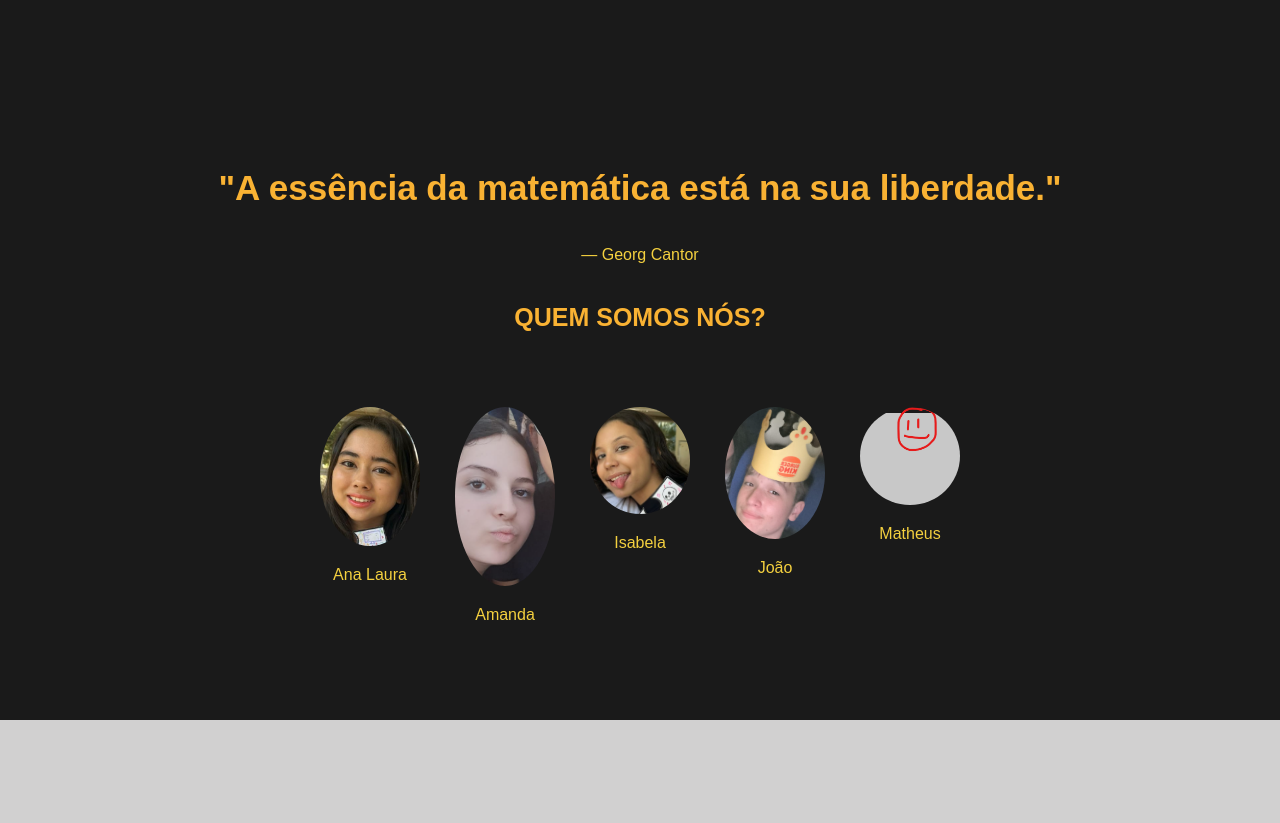
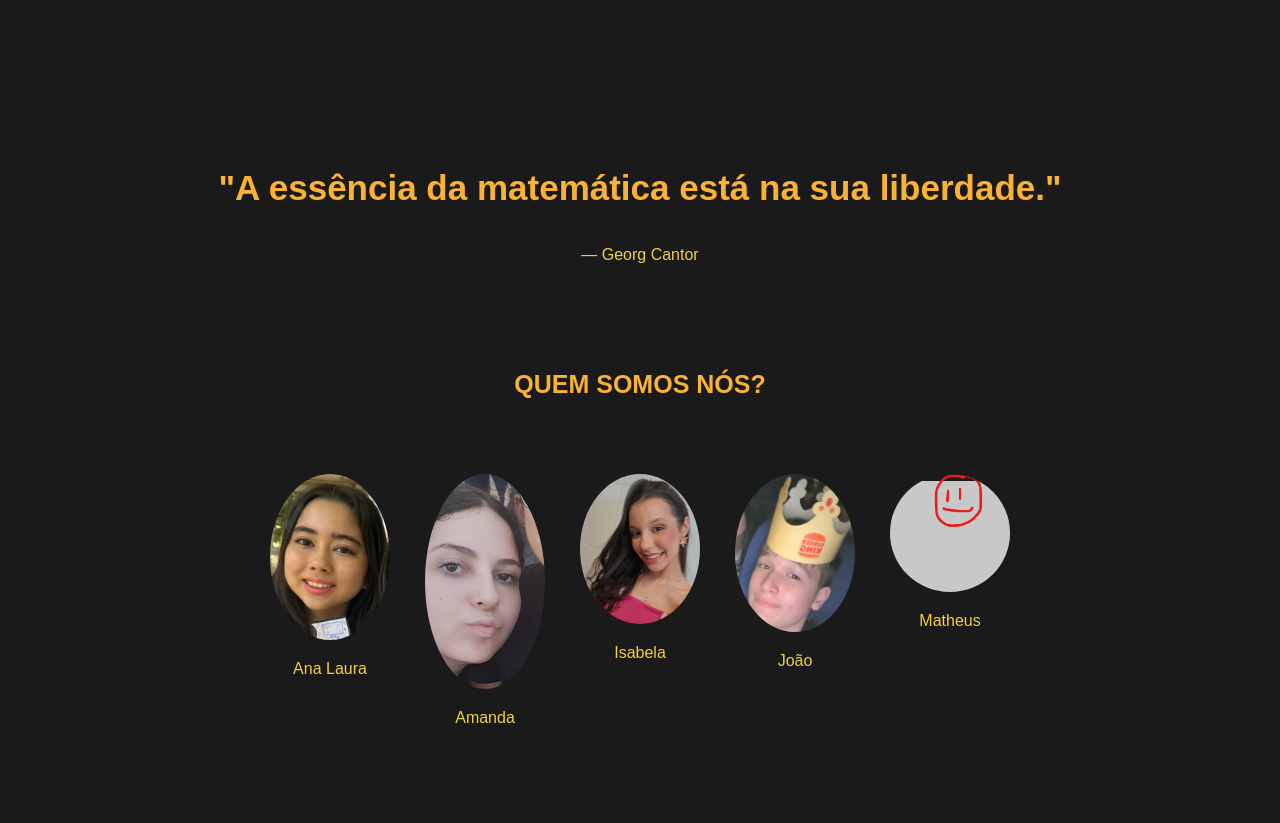
Before and after one commit to joao-Gabriel-Kuschel-Kupske/Match-Up., a Flask app: page / in a window 1280 px wide. Shown: the part 1549-2372 px from the top of the page. Before the commit the page ends 2269 px from the top, so only its background shows below. Run offline with Flask 3, Linux system fonts and the light colour scheme.

Commit message:
quem somos nos

```diff
--- a/match.up/static/css/styleindex.css
+++ b/match.up/static/css/styleindex.css
@@ -181,6 +181,9 @@ text-align: left;
   text-align: center;
   color: #f4d03f;
 }
+  .autor {
+    margin-bottom: 100px;  /* AUMENTA O ESPAÇO ENTRE AUTOR E TÍTULO */
+}
 
 
 .equipe {
@@ -190,7 +193,7 @@ text-align: left;
   gap: 35px;
 }
 .equipe img {
-  width: 100px;
+  width: 120px;
   border-radius: 100%;
 }
 
```
Also changed, not shown: match.up/static/assets/imagens/isabela.png.
